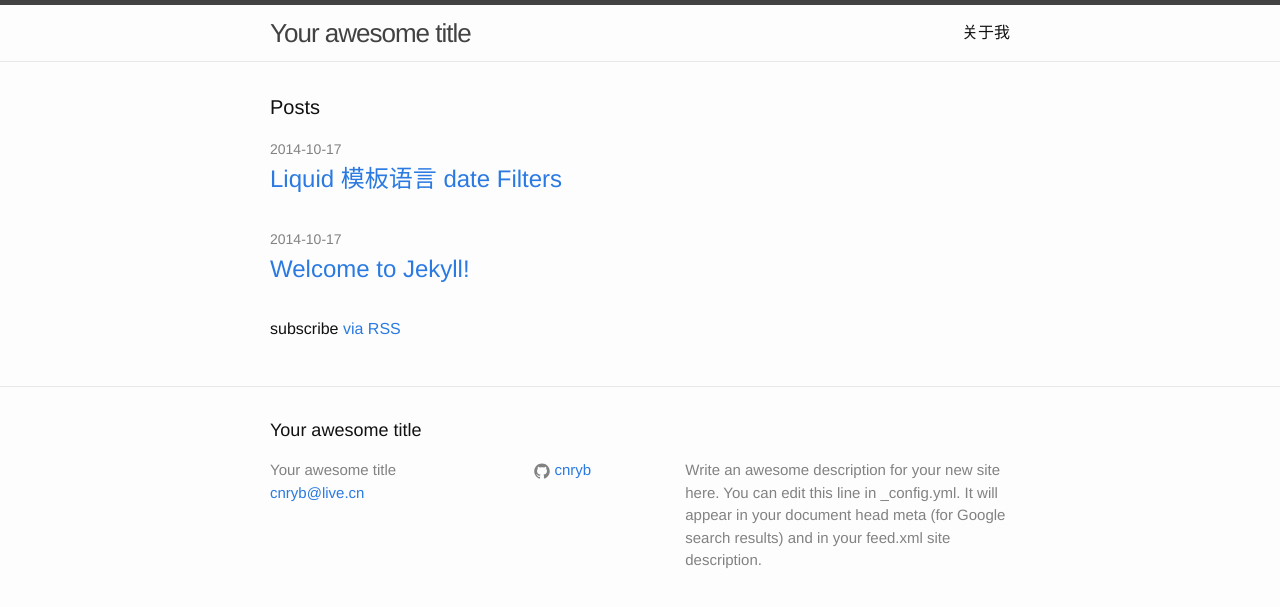
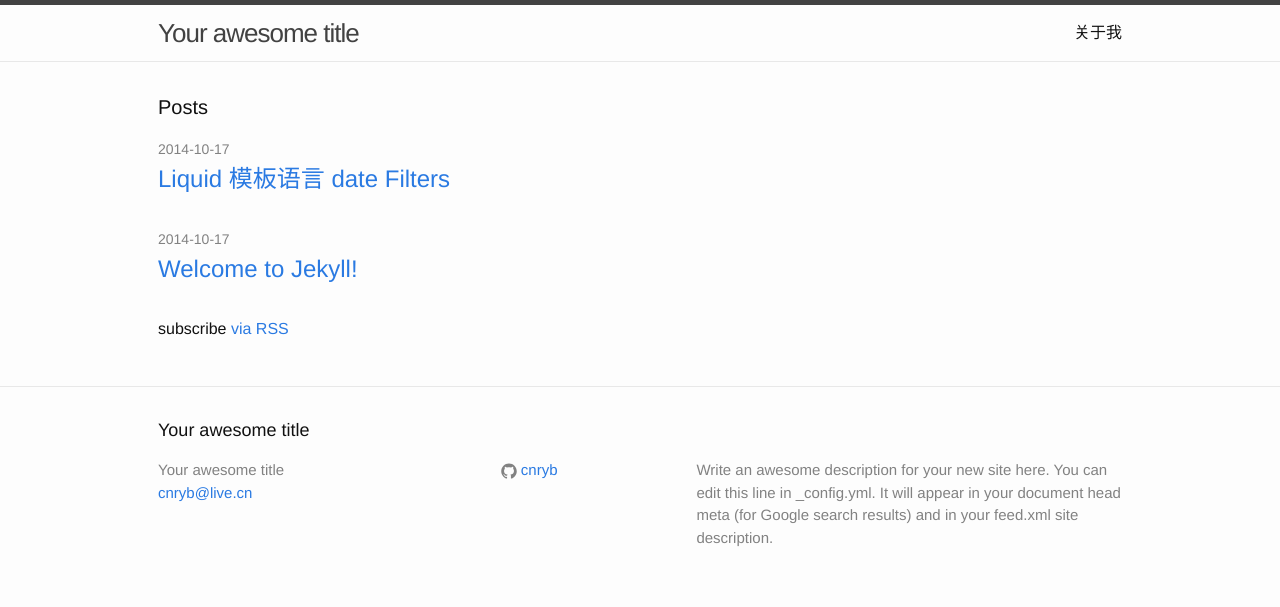
Before and after one commit to cnryb/cnryb.github.io, a Jekyll site: the page built from index.html, in a window 1280 px wide. Shown: the top 607 px of the page. Built offline with Jekyll 4.4.1, drawn with Linux system fonts in a browser that asks for light colours.

Commit message:
修改容器宽度为1024

```diff
--- a/_sass/_base.scss
+++ b/_sass/_base.scss
@@ -154,8 +154,8 @@
  * Wrapper
  */
 .wrapper {
-    max-width: -webkit-calc(800px - (#{$spacing-unit} * 2));
-    max-width:         calc(800px - (#{$spacing-unit} * 2));
+    max-width: -webkit-calc(1024px - (#{$spacing-unit} * 2));
+    max-width:         calc(1024px - (#{$spacing-unit} * 2));
     margin-right: auto;
     margin-left: auto;
     padding-right: $spacing-unit;
@@ -163,8 +163,8 @@
     @extend %clearfix;
 
     @include media-query($on-laptop) {
-        max-width: -webkit-calc(800px - (#{$spacing-unit}));
-        max-width:         calc(800px - (#{$spacing-unit}));
+        max-width: -webkit-calc(1024px - (#{$spacing-unit}));
+        max-width:         calc(1024px - (#{$spacing-unit}));
         padding-right: $spacing-unit / 2;
         padding-left: $spacing-unit / 2;
     }
```
